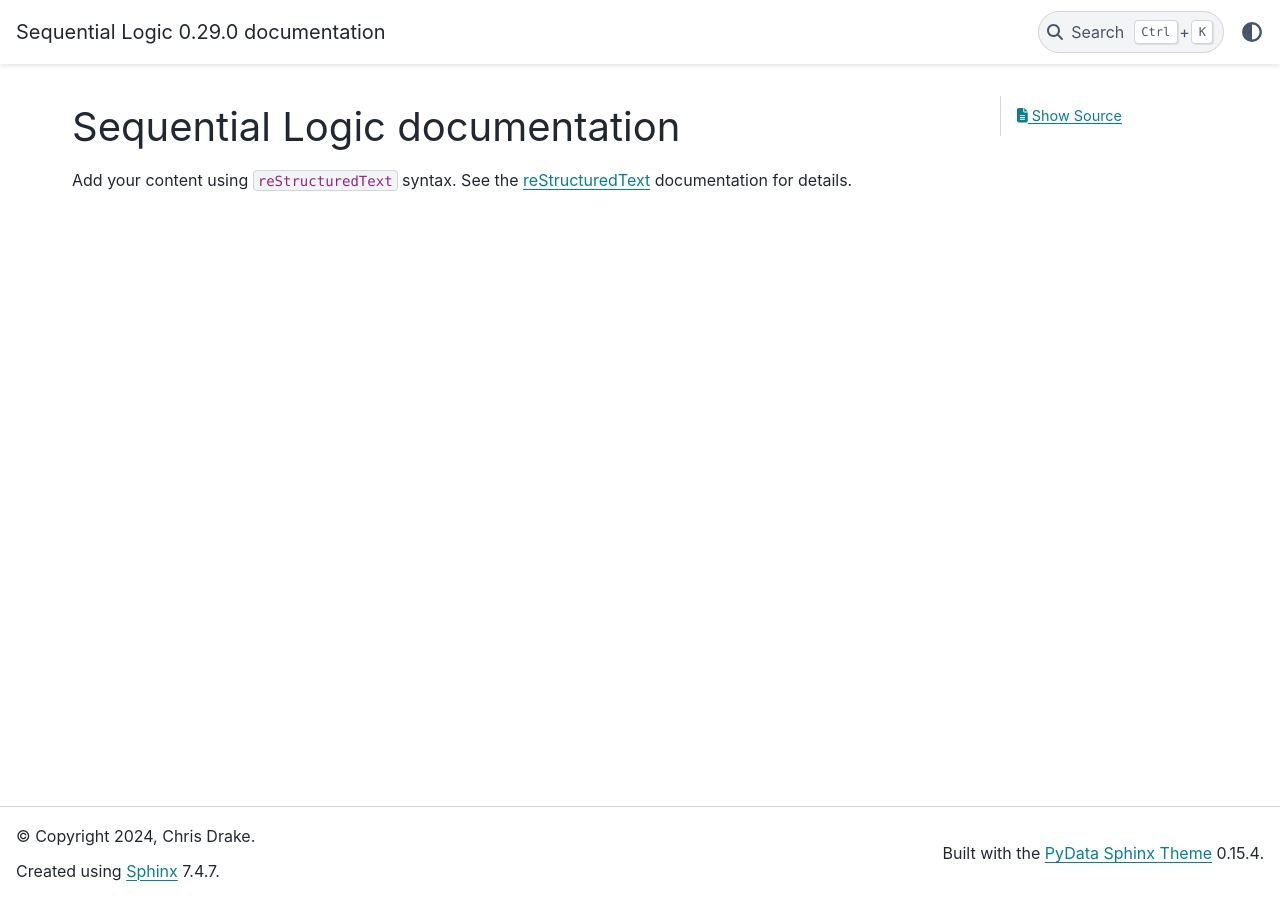
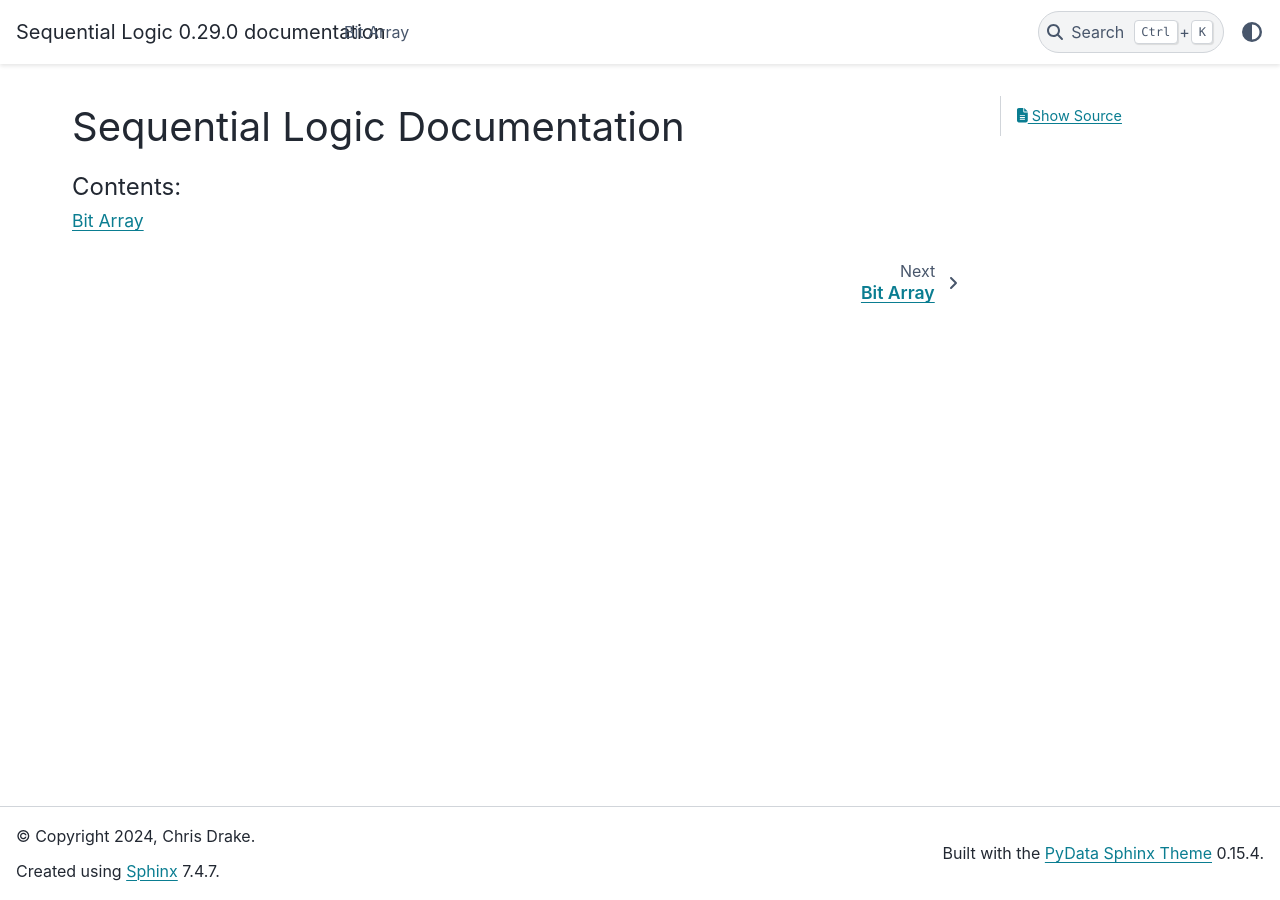
Before and after one commit to cjdrake/seqlogic, a Sphinx documentation site: the page built from doc/source/index.rst, in a window 1280 px wide. Built offline with Sphinx 7.4.7 and the PyData theme 0.15.4, drawn with Linux system fonts in a browser that asks for light colours.

Commit message:
Add (empty) bits to table of contents

```diff
--- /dev/null
+++ b/doc/source/bits.rst
@@ -0,0 +1,2 @@
+Bit Array
+=========
--- a/doc/source/index.rst
+++ b/doc/source/index.rst
@@ -1,16 +1,8 @@
-.. Sequential Logic documentation master file, created by
-   sphinx-quickstart on Thu Oct 17 00:01:39 2024.
-   You can adapt this file completely to your liking, but it should at least
-   contain the root `toctree` directive.
-
-Sequential Logic documentation
+Sequential Logic Documentation
 ==============================
-
-Add your content using ``reStructuredText`` syntax. See the
-`reStructuredText <https://www.sphinx-doc.org/en/master/usage/restructuredtext/index.html>`_
-documentation for details.
-
 
 .. toctree::
    :maxdepth: 2
    :caption: Contents:
+
+   bits
```
